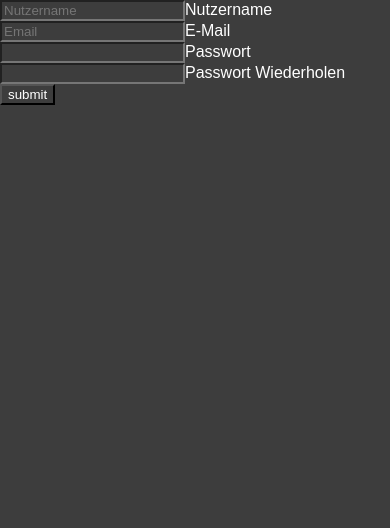
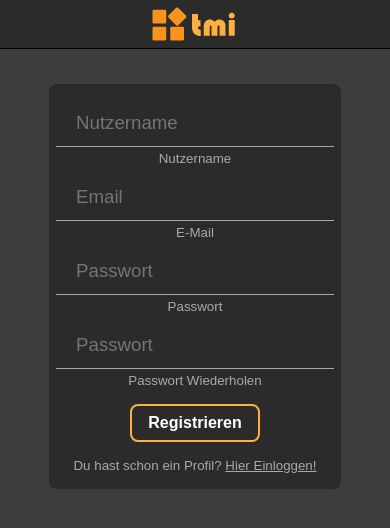
Before and after one commit to TomQDRS/AdvancedWebDevelopment_Semesterprojekt, a PHP site: page /php/views/registrationForm.php in a window 390 px wide. Shown: the top 528 px of the page. Run offline with PHP 8.4, Linux system fonts and the light colour scheme; the visitor is signed in with stand-in values (Sample User, id 1).

Commit message:
more style, more flair, more php

```diff
--- a/css/style.css
+++ b/css/style.css
@@ -96,7 +96,8 @@ nav {
 
 [contenteditable=true]:empty:before {
     content: attr(placeholder);
-  display: block; /* For Firefox */
+    display: block;
+    /* For Firefox */
     color: darkgray;
 }
 
@@ -327,7 +328,7 @@ select {
     float: left;
     display: block;
     text-align: center;
-    width = 25%;
+    width=25%;
     margin-right: 14px;
 }
 
@@ -353,7 +354,7 @@ select {
 }
 
 .comment span {
-    float:left;
+    float: left;
     width: 75%;
     word-wrap: break-word;
 }
@@ -392,7 +393,7 @@ select {
     display: block;
     overflow: hidden;
     resize: none;
-    word-break:normal;
+    word-break: normal;
     padding-bottom: 6px;
 
 }
@@ -431,6 +432,7 @@ select {
     border-radius: 8px;
 
 }
+
 #image_details * {
     background-color: transparent;
 }
@@ -455,21 +457,23 @@ select {
 }
 
 #user_for_image {
-    float:left;
+    float: left;
 }
 
 #image_uploaded_on {
-    float:right;
+    float: right;
 }
 
 .tagarea {
     margin-top: 4px;
-    float:left;
+    float: left;
 }
 
 #tagdisplay {
     height: auto;
 }
+
+
 
 #formcontainer {
     background-color: #2b2b2b;
@@ -485,6 +489,34 @@ select {
 
 }
 
+@media only screen and (min-width: 0px) {
+   #formcontainer {
+
+           width: 75%;
+
+    }
+}
+
+@media only screen and (min-width: 860px) {
+       #formcontainer {
+
+           width: 50%;
+
+    }
+}
+
+@media only screen and (min-width: 1420px) {
+       #formcontainer {
+
+           width: 40%;
+
+    }
+}
+
+* #formcontainer {
+    color: darkgray;
+}
+
 #formcontainer * {
     background-color: transparent;
     color: darkgray;
@@ -495,7 +527,8 @@ input:-webkit-autofill {
     -webkit-text-fill-color: white !important;
 }
 
-.formtextinput {
+#formcontainer .formtextinput {
+    color: white;
     text-align: left;
     width: 95%;
     border: none;
@@ -505,7 +538,7 @@ input:-webkit-autofill {
     display: block;
     overflow: hidden;
     resize: none;
-    word-break:normal;
+    word-break: normal;
     padding-bottom: 6px;
     box-sizing: border-box;
     padding: 12px 20px;
@@ -514,15 +547,12 @@ input:-webkit-autofill {
     margin-top: 8px;
 }
 
-.formcheckboxcontainer {
+#formcontainer .formcheckboxcontainer {
     margin-top: 16px;
-    margin-bottom: 16px;
     font-size: 12pt;
+    color: white;
 }
 
-#formcontainer .formcheckboxcontainer {
-        color: white;
-}
 
 .formcheckbox {
     vertical-align: middle;
@@ -530,17 +560,16 @@ input:-webkit-autofill {
     width: 16px;
 }
 
-.formsubmit {
+#formcontainer .formsubmit {
+    margin-top: 16px;
+    margin-bottom: 16px;
     border: 2px solid #fbb040;
-    font-weight:700;
+    font-weight: 700;
     font-size: 12pt;
     border-radius: 8px;
     padding-left: 16px;
     padding-right: 16px;
     padding-top: 8px;
     padding-bottom: 8px;
-
-}
-#formcontainer .formsubmit {
     color: white;
 }
--- a/php/control/loginUser.php
+++ b/php/control/loginUser.php
@@ -20,7 +20,7 @@ if(isset($_POST["submit"])) {
     if(loginUser()) {
         //Return with session active
         //TODO: Maybe place a success message to return a value either way?
-        header("Location:index.php");
+        header("Location:../../index.php");
     } else {
         //Return the error message to be displayed in the original form
         //TODO: Return the error instead of echoing it
--- a/php/control/logout.php
+++ b/php/control/logout.php
@@ -18,5 +18,5 @@ session_start();
     // Finally, destroy the session.
     session_destroy();
 
-header('Location:index.php');
+header('Location:../../index.php');
 ?>
--- a/php/control/registerUser.php
+++ b/php/control/registerUser.php
@@ -25,7 +25,7 @@ if(isset($_POST["submit"])) {
         //TODO: Return to the actual site without header
         //TODO: CREATE SESSION
         /*return;*/
-        header("Location:loginForm.php");
+        header("Location:../views/loginForm.php");
     } else {
         //Return the error message to be displayed in the original form
         //TODO: Return the error instead of echoing it
--- a/php/views/loginForm.php
+++ b/php/views/loginForm.php
@@ -19,6 +19,7 @@
             <input class="formcheckbox" name="usr_rememberme" type="checkbox" value="rememberme">Eingeloggt bleiben</div>
             <input class="formsubmit"name="submit" type="submit" value="Einloggen">
         </form>
+        Du hast noch kein Profil? <a href="registrationForm.php">Hier Registrieren!</a>
     </section>
 </body>
 
--- a/php/views/registrationForm.php
+++ b/php/views/registrationForm.php
@@ -3,18 +3,24 @@
 
 <head>
     <title>toomanyimages - register</title>
-    <link rel="stylesheet" href="css/style.css">
+    <link rel="stylesheet" href="../../css/style.css">
 </head>
 
 <body>
-    <section id="registerContainer">
-        <form id="registrationForm" action="registerUser.php" method="post">
-            <input name="usr_name" type="text" placeholder="Nutzername" oninput="checkForValidUsername(this)" required>Nutzername<br>
-            <input name="usr_mail" type="email" placeholder="Email" required>E-Mail<br>
-            <input name="usr_password" type="password" id="firstPassword" oninput="checkForValidPassword(this)" required>Passwort<br>
-            <input name="usr_password_confirm" type="password" id="password_confirm" oninput="checkForPasswordMatch(this)" required>Passwort Wiederholen<br>
-            <input name="submit" type="submit" value="submit">
+
+    <nav>
+        <img src="../../logos/tmi_logo_text.png" alt="toomanyimages logo" height="36" width="101" id="logo_nav_img" onclick="document.location.href='../../index.php'">
+    </nav>
+
+    <section id="formcontainer">
+        <form id="registrationForm" action="../control/registerUser.php" method="post">
+            <input class="formtextinput" name="usr_name" type="text" placeholder="Nutzername" oninput="checkForValidUsername(this)" required>Nutzername<br>
+            <input class="formtextinput" name="usr_mail" type="email" placeholder="Email" required>E-Mail<br>
+            <input class="formtextinput" name="usr_password" type="password" id="firstPassword" oninput="checkForValidPassword(this)" placeholder="Passwort" required>Passwort<br>
+            <input class="formtextinput" name="usr_password_confirm" type="password" id="password_confirm" oninput="checkForPasswordMatch(this)" placeholder="Passwort"required>Passwort Wiederholen<br>
+            <input class="formsubmit" name="submit" type="submit" value="Registrieren">
         </form>
+        Du hast schon ein Profil? <a href="loginForm.php">Hier Einloggen!</a>
     </section>
 </body>
 
```
Also changed, not shown: index.php (+3 -5 lines). Lines whose indentation alone changed are shown as unchanged.
